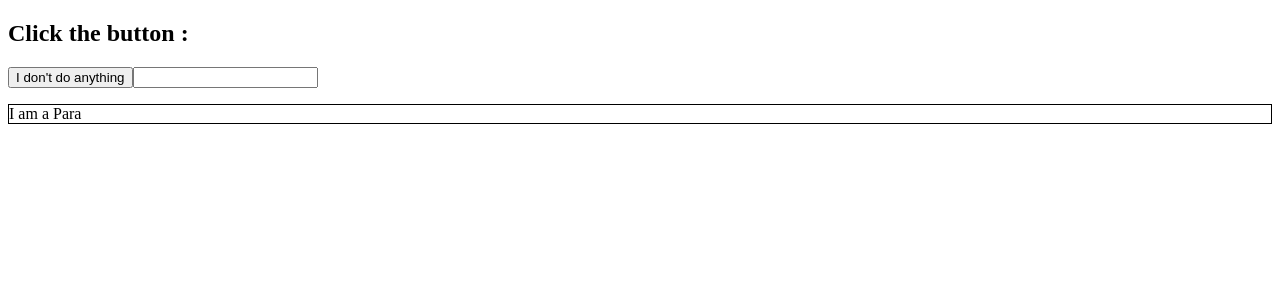
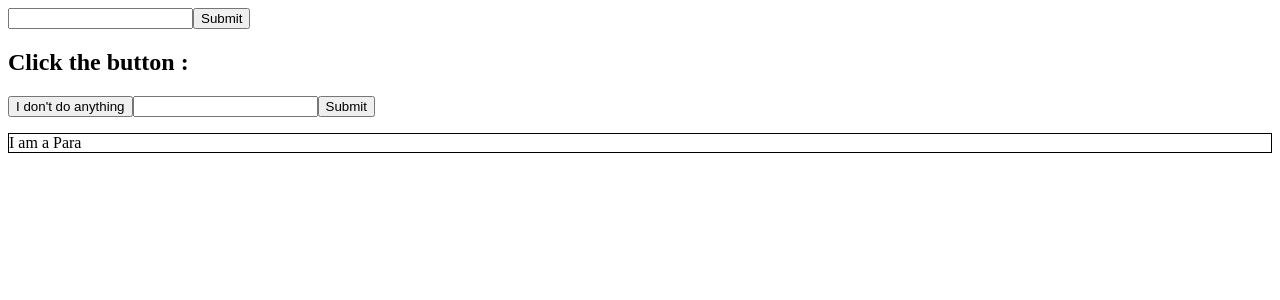
Before and after one commit to amar-jondhalekar/react-concepts-playground, a React (Vite) app in the folder event-handling/: page / in a window 1280 px wide. Shown: the top 300 px of the page. Built offline with nearby package versions, Linux system fonts and the light colour scheme.

Commit message:
added onSubmit event in button element and passed as a props to Button component

```diff
--- a/event-handling/src/App.jsx
+++ b/event-handling/src/App.jsx
@@ -7,6 +7,12 @@ function App() {
 
   function handleInputChange(e){
     console.log('Value till now: ', e.target.value);
+  }
+
+  function handleSubmit(e){
+    e.preventDefault();
+    // I am writing my custom behaviour down
+    alert('Form Submit');
   }
   // function CountingNumber(){
   //   setCount(count + 1);
@@ -23,7 +29,14 @@ function App() {
     <>
     {/* <button onClick={alert('clicked button')}>Click Me!</button> */}
     {/* <button onClick={() => {alert('button clicked!')}}>click me!</button> */}
+    <form onSubmit={handleSubmit}>
+    <input type="text" onChange={handleInputChange}/>
+    <button type='submit'>Submit</button>
+    </form>
+    <form onSubmit={handleSubmit}>
     <Button clickMe={handleInputChange}></Button>
+    </form>
+
     {/* <button onClick={CountingNumber}> Increse Number: {count}</button>
     <button onClick={DecreaseNumber}> Decrease Number: {count} </button>
     <input type='text' placeholder='plese enter your name'/>
--- a/event-handling/src/components/Button.jsx
+++ b/event-handling/src/components/Button.jsx
@@ -10,6 +10,7 @@ const Button = (props) => {
         I don't do anything
     </button>
     <input type="text" onChange={props.clickMe}/>
+    <button onSubmit={props.onSubmit} type='submit'>Submit</button>
     <p onMouseOver={props.clickMe} style={{border:"1px solid black"}}> I am a Para </p>
     </div>
     </>
```
